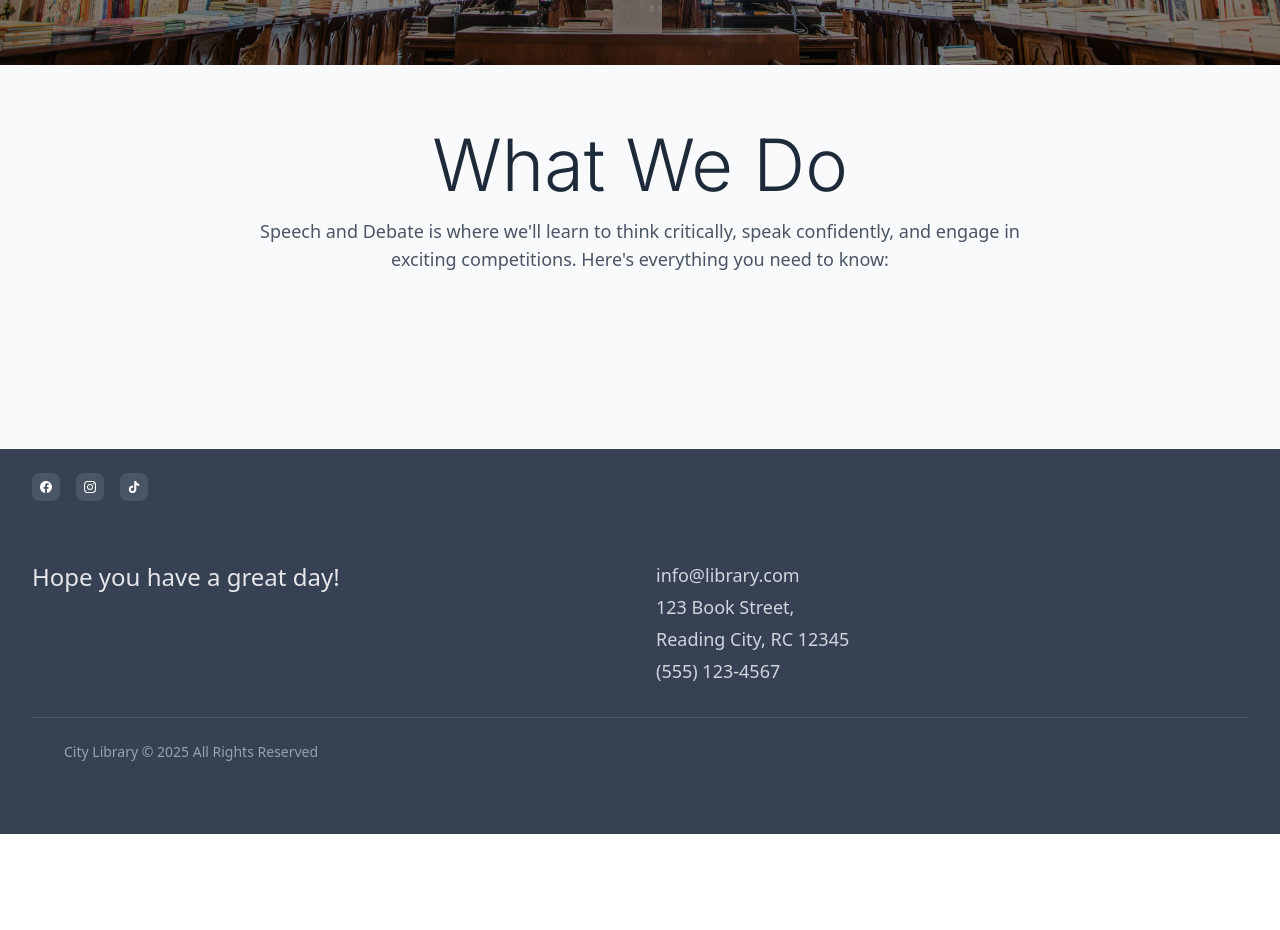
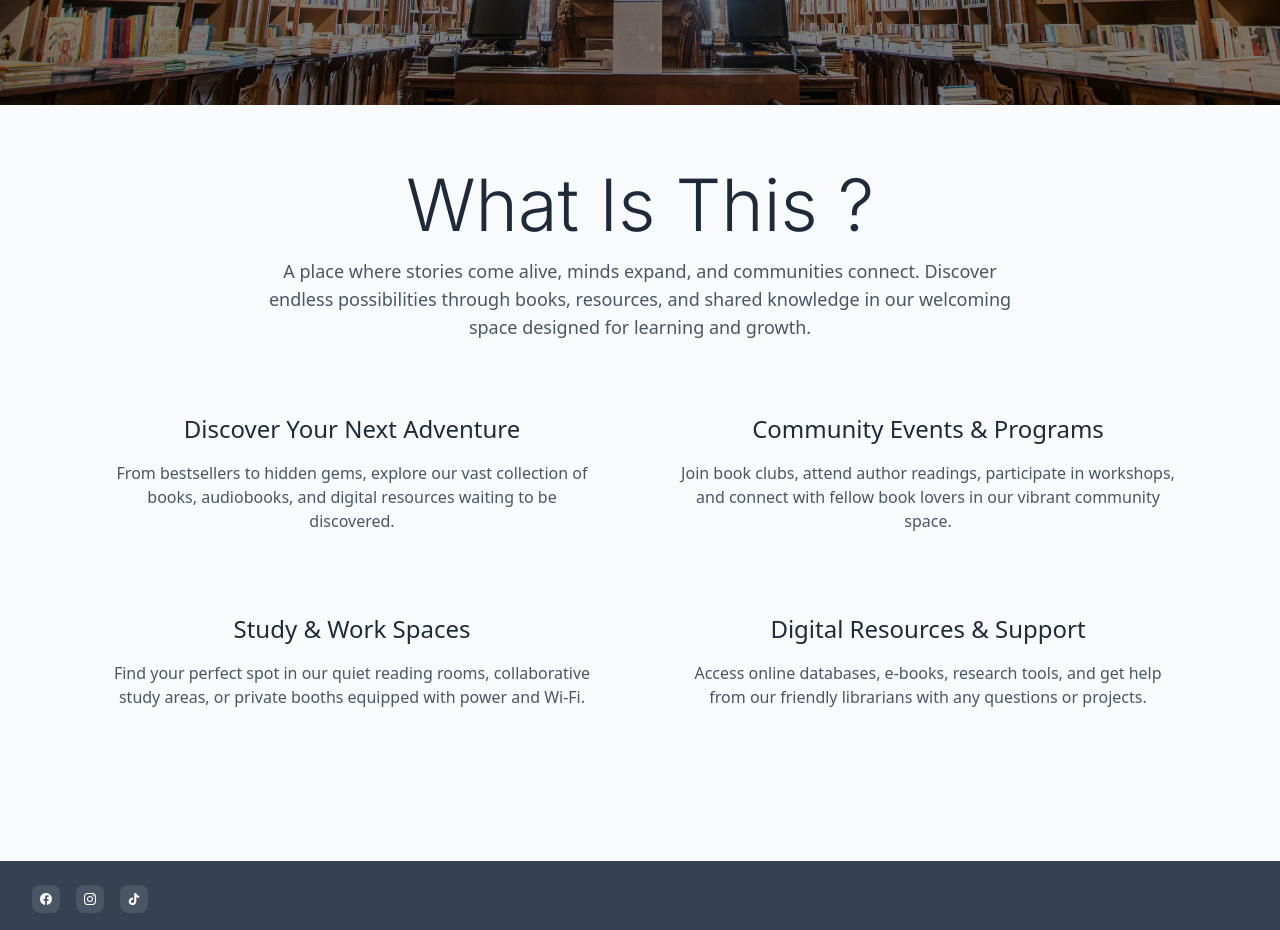
Before and after one commit to rikuto-mikado/library-website-vite, a React (Vite) app: page / in a window 1280 px wide. Shown: the part 920-1850 px from the top of the page. Before the commit the page ends 1754 px from the top, so only its background shows below. Built offline with nearby package versions, Linux system fonts and the light colour scheme.

Commit message:
add some code

```diff
--- a/src/pages/Home.jsx
+++ b/src/pages/Home.jsx
@@ -11,6 +11,9 @@ function Home() {
             <h1 className="text-5xl md:text-6xl lg:text-7xl font-playfair font-bold text-gray-800 mb-4 tracking-tight leading-none">
               Community Learning Center
             </h1>
+            <p className="text-xl md:text-2xl font-inter font-light text-gray-600 mt-6">
+              Where knowledge meets community
+            </p>
           </div>
         </div>
 
@@ -30,18 +33,56 @@ function Home() {
       <section id="about" className="py-16 bg-gray-50">
         <div className="text-center max-w-6xl mx-auto px-4">
           <h1 className="text-5xl md:text-6xl lg:text-7xl font-light font-inter text-gray-800 mb-4">
-              What We Do
+              What Is This ?
           </h1>
 
           <p className="text-center text-lg text-gray-600 mb-12 max-w-3xl mx-auto">
-            Speech and Debate is where we'll learn to think critically, speak
-            confidently, and engage in exciting competitions. Here's
-            everything you need to know:
+            A place where stories come alive, minds expand, and communities connect.
+            Discover endless possibilities through books, resources, and shared knowledge
+            in our welcoming space designed for learning and growth.
           </p>
 
           {/* Cards Grid */}
           <div className="grid grid-cols-1 md:grid-cols-2 gap-8 mb-16">
+            <div className="text-center p-6">
+              <h3 className="text-2xl font-medium text-gray-800 mb-4">
+                Discover Your Next Adventure
+              </h3>
+              <p className="text-gray-600">
+                From bestsellers to hidden gems, explore our vast collection
+                of books, audiobooks, and digital resources waiting to be discovered.
+              </p>
+            </div>
 
+            <div className="text-center p-6">
+              <h3 className="text-2xl font-medium text-gray-800 mb-4">
+                Community Events & Programs
+              </h3>
+              <p className="text-gray-600">
+                Join book clubs, attend author readings, participate in workshops,
+                and connect with fellow book lovers in our vibrant community space.
+              </p>
+            </div>
+
+            <div className="text-center p-6">
+              <h3 className="text-2xl font-medium text-gray-800 mb-4">
+                Study & Work Spaces
+              </h3>
+              <p className="text-gray-600">
+                Find your perfect spot in our quiet reading rooms, collaborative
+                study areas, or private booths equipped with power and Wi-Fi.
+              </p>
+            </div>
+
+            <div className="text-center p-6">
+              <h3 className="text-2xl font-medium text-gray-800 mb-4">
+                Digital Resources & Support
+              </h3>
+              <p className="text-gray-600">
+                Access online databases, e-books, research tools, and get help
+                from our friendly librarians with any questions or projects.
+              </p>
+            </div>
           </div>
         </div>
       </section>
```
